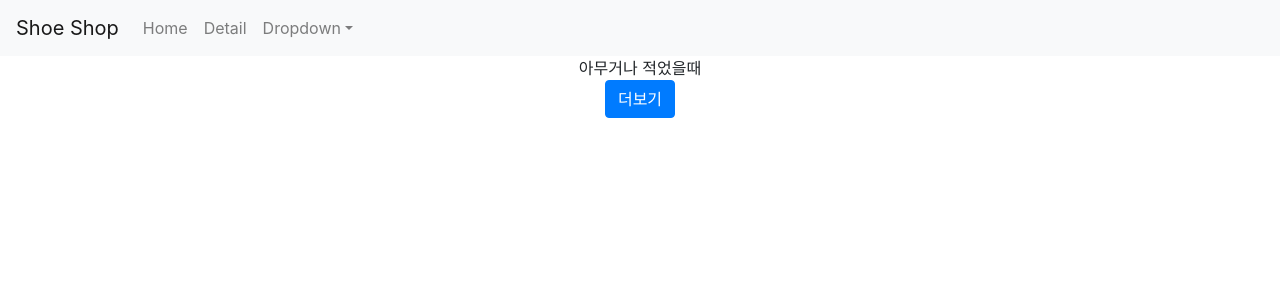
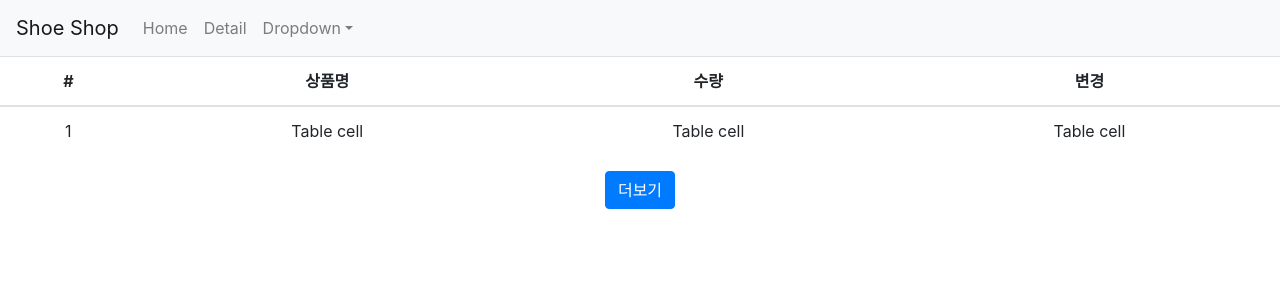
Before and after one commit to jaey5oung/jaey5oung.github.io, a React (Create React App) app: page /cart in a window 1280 px wide. Shown: the top 300 px of the page. Built offline with nearby package versions, Linux system fonts and the light colour scheme.

Commit message:
4/30 Cart page 제작

```diff
--- a/src/App.js
+++ b/src/App.js
@@ -7,6 +7,7 @@ import Data from './data';
 import Detail from './Detail';
 import { Link, Route, Switch } from 'react-router-dom';
 import axios from 'axios';
+import Cart from './Cart';
 
 let 재고context = React.createContext();
 let 재고context2 = React.createContext();
@@ -66,8 +67,8 @@ function App() {
         <Route exact path="/detail/:id">
           <Detail shoes={shoes} 재고={재고} 재고변경={재고변경} />
         </Route>
-        <Route path="/:id">
-          <div>아무거나 적었을때 </div>
+        <Route path="/cart">
+          <Cart></Cart>
         </Route>
       </Switch>
       <button
@@ -91,10 +92,7 @@ function App() {
 }
 
 function Card(props) {
-
-
-let 재고 = useContext(재고context);
-
+  let 재고 = useContext(재고context);
 
   return (
     <div className="col-md-4">
@@ -106,9 +104,9 @@ let 재고 = useContext(재고context);
     </div>
   );
 }
-function Test(){
-  let 재고 = useContext(재고context)
-return <p>재고 : {재고}</p>
+function Test() {
+  let 재고 = useContext(재고context);
+  return <p>재고 : {재고}</p>;
 }
 
 export default App;
--- /dev/null
+++ b/src/Cart.js
@@ -0,0 +1,28 @@
+import React from 'react';
+import { Table } from 'react-bootstrap';
+function Cart() {
+  return (
+    <div>
+      <Table responsive>
+        <thead>
+          <tr>
+            <th>#</th>
+            <th>상품명</th>
+            <th>수량</th>
+            <th>변경</th>
+          </tr>
+        </thead>
+        <tbody>
+          <tr>
+            <td>1</td>
+            <td>Table cell</td>
+            <td>Table cell</td>
+            <td>Table cell</td>
+          </tr>
+        </tbody>
+      </Table>
+    </div>
+  );
+}
+
+export default Cart;
```
